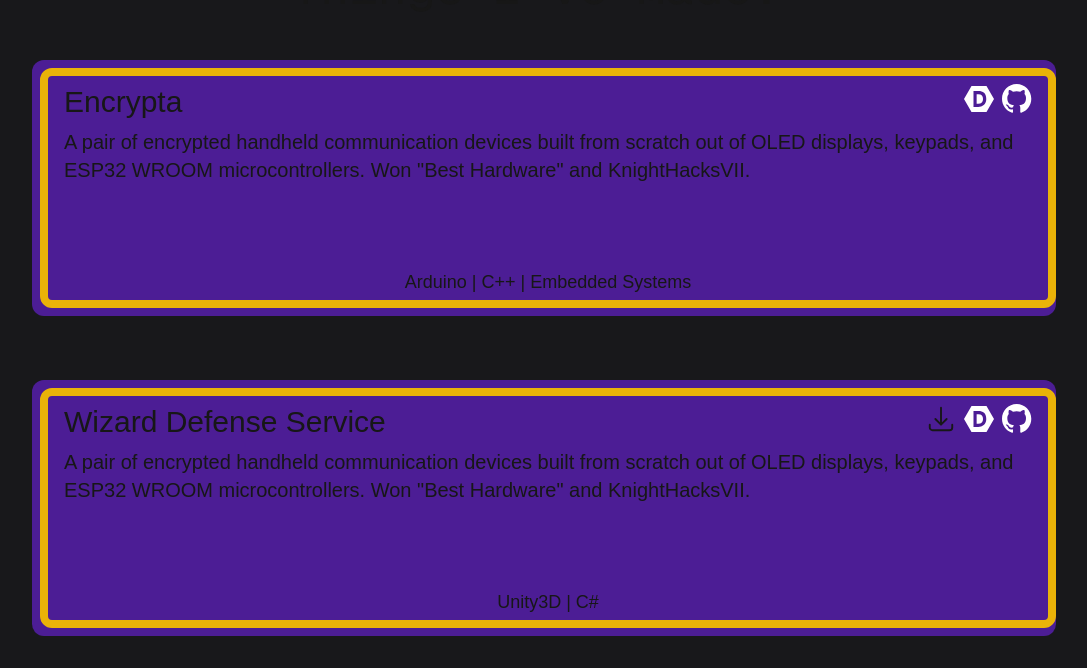
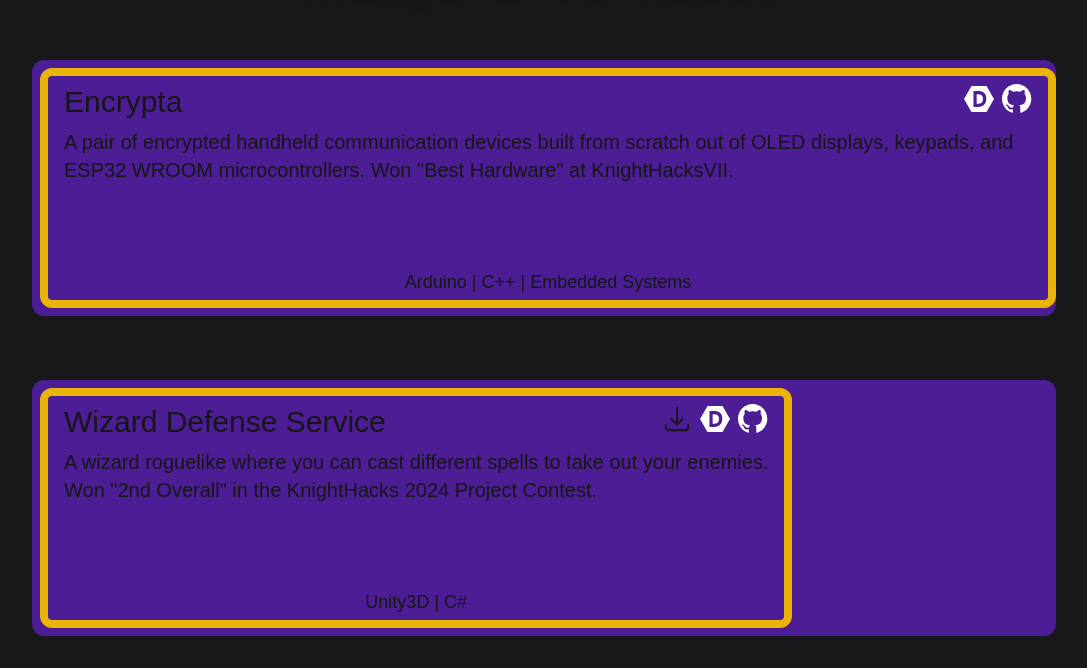
Before and after one commit to AustinVosler/AustinVosler.github.io, a Next.js app: page /projects in a window 1280 px wide. Shown: the part 132-800 px from the top of the page, without its empty margins (96-1183 px from the left). Built offline with nearby package versions, Linux system fonts and the light colour scheme.

Commit message:
character escape bug fix

```diff
--- a/app/components/PCEncrypta.tsx
+++ b/app/components/PCEncrypta.tsx
@@ -15,7 +15,7 @@ export default function PCEncrypta()
         </div>
         <div className="text-xl pl-4 pr-4">
           A pair of encrypted handheld communication devices built from scratch out of OLED displays, keypads, and ESP32 WROOM microcontrollers.
-          Won "Best Hardware" and KnightHacksVII.
+          Won &quot;Best Hardware&quot; at KnightHacksVII.
         </div>
         <div className="absolute flex justify-center bottom-0 pb-1 w-full">
           <div className="text-lg">
--- a/app/components/PCWDS.tsx
+++ b/app/components/PCWDS.tsx
@@ -17,8 +17,8 @@ export default function PCWDS()
           </div>
         </div>
         <div className="text-xl pl-4 pr-4">
-          A pair of encrypted handheld communication devices built from scratch out of OLED displays, keypads, and ESP32 WROOM microcontrollers.
-          Won "Best Hardware" and KnightHacksVII.
+          A wizard roguelike where you can cast different spells to take out your enemies. <br />
+          Won &quot;2nd Overall&quot; in the KnightHacks 2024 Project Contest.
         </div>
         <div className="absolute flex justify-center bottom-0 pb-1 w-full">
           <div className="text-lg">
--- a/app/projects/page.tsx
+++ b/app/projects/page.tsx
@@ -10,7 +10,7 @@ export default function Home() {
       <div className="w-full h-full justify-between">
         <div className="w-full pb-4 pr-4 flex justify-center font-[family-name:var(--font-geist-mono)]">
           <div className="text-5xl">
-            Things I've Made:
+            Things I&#39;ve Made:
           </div>
         </div>
         <div className="w-full h-full flex flex-col 2xl:flex-row justify-center">
```
